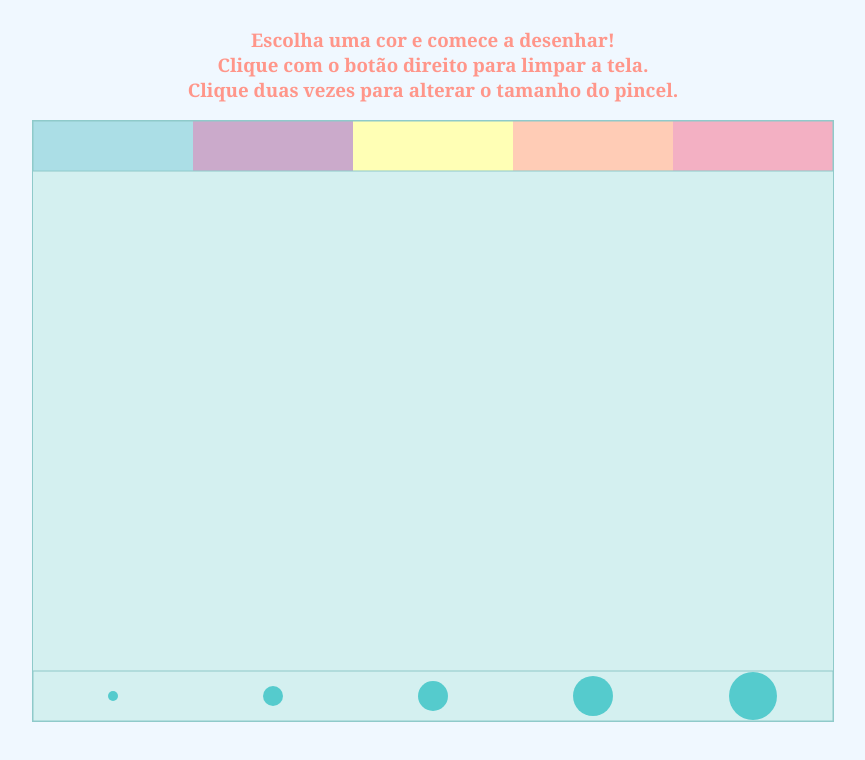
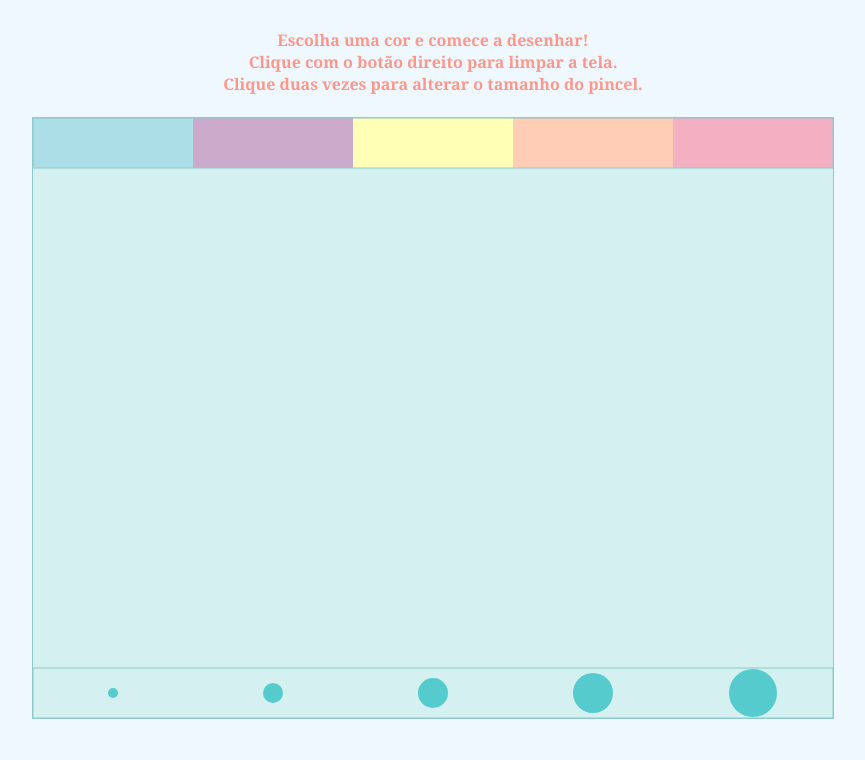
Before and after one commit to anamilanezi/javascript-practices, a plain HTML site: page desenhar_com_mouse/index.html in a window 1280 px wide. Shown: the whole page, without its empty margins (207-1072 px from the left). Drawn offline with Linux system fonts and the light colour scheme.

Commit message:
altera tamanho do texto

```diff
--- a/desenhar_com_mouse/index.html
+++ b/desenhar_com_mouse/index.html
@@ -24,14 +24,14 @@
             cursor: crosshair;
         }
 
-        h3 {
+        h4 {
             color: #FF968A;
         }
     </style>
 </head>
 
 <body>
-    <h3>Escolha uma cor e comece a desenhar!<br> Clique com o botão direito para limpar a tela. <br> Clique duas vezes para alterar o tamanho do pincel.</h3>
+    <h4>Escolha uma cor e comece a desenhar!<br> Clique com o botão direito para limpar a tela. <br> Clique duas vezes para alterar o tamanho do pincel.</h4>
 
     <!-- Canvas -->
     <canvas width="800" height="600"></canvas>
```
